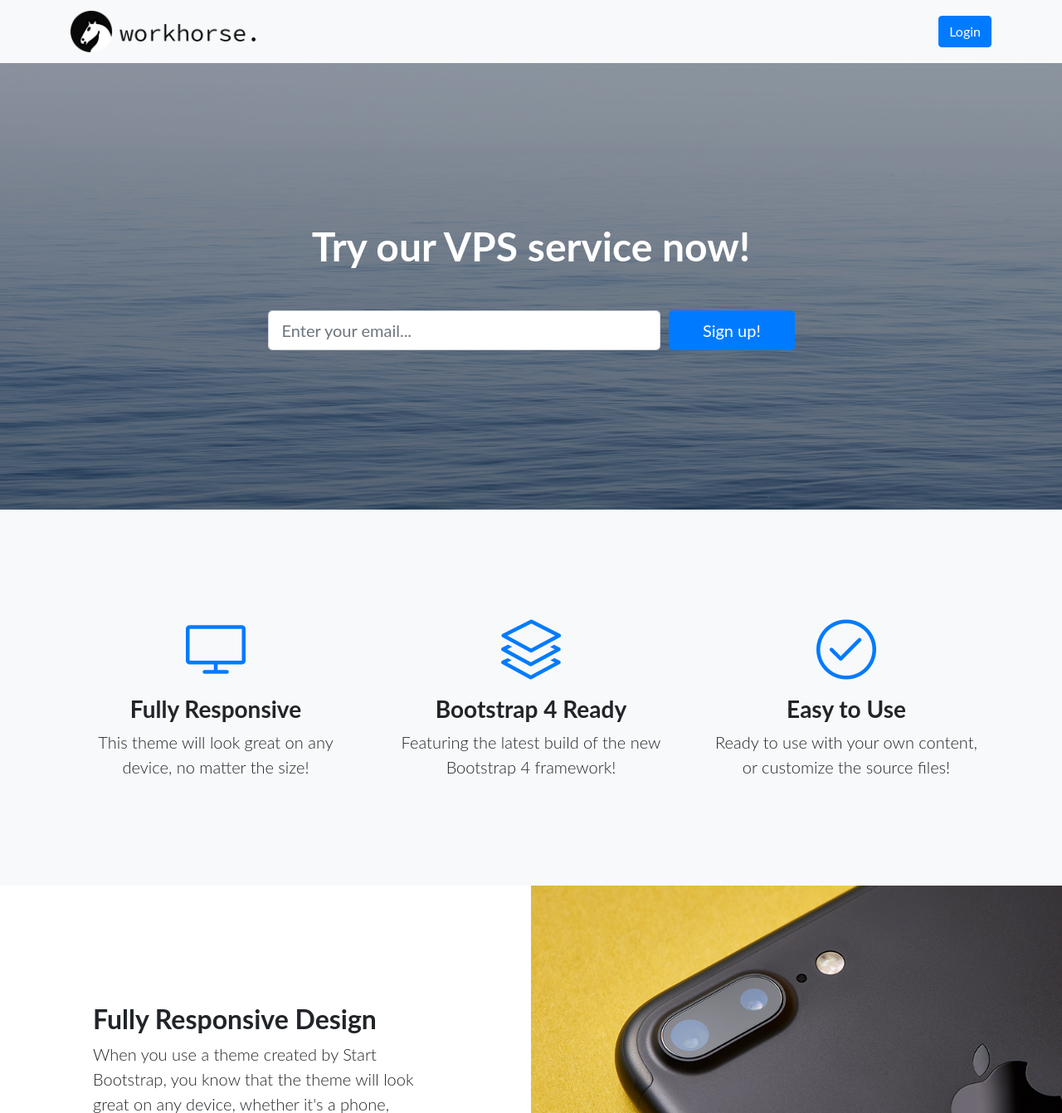
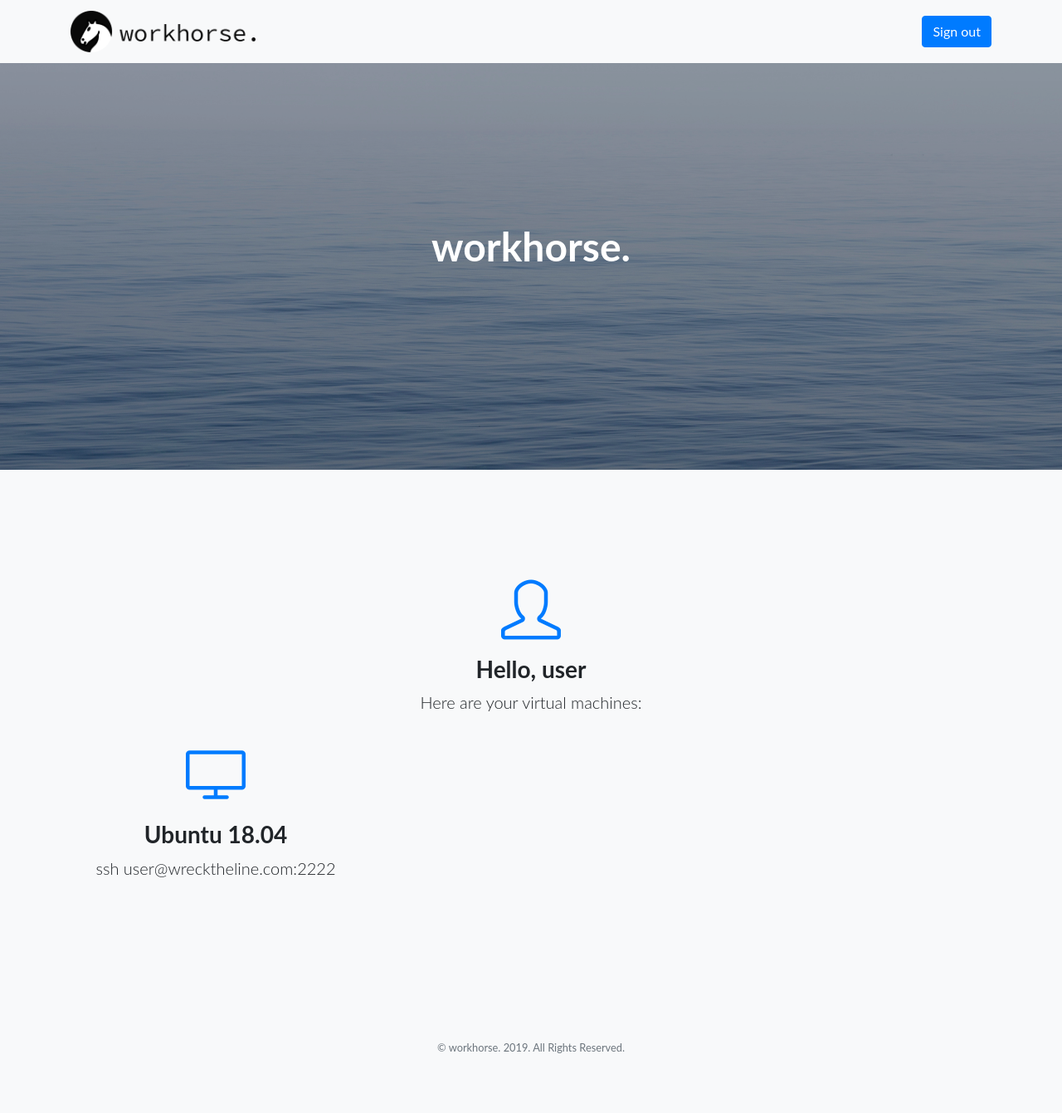
Before and after one commit to adragosxyz/workhorse, a PHP site: page /dashboard/index.php in a window 1280 px wide. Shown: the top 1341 px of the page at 83% size. After the commit the page ends 1269 px from the top, so only its background shows below. Run offline with PHP 8.4, Linux system fonts and the light colour scheme.

Commit message:
Schimbari MS

```diff
--- /dev/null
+++ b/site/dashboard/index.php
@@ -0,0 +1,89 @@
+<html>
+    <head>
+        <meta charset="utf-8">
+        <meta name="viewport" content="width=device-width, initial-scale=1, shrink-to-fit=no">
+        <meta name="description" content="Online VPS Service">
+        <meta name="author" content="workhorse.">
+        <title>workhorse. - Dashboard</title>
+        <!-- Bootstrap core CSS -->
+        <link href="/vendor/bootstrap/css/bootstrap.min.css" rel="stylesheet">
+
+        <!-- Custom fonts for this template -->
+        <link href="/vendor/fontawesome-free/css/all.min.css" rel="stylesheet">
+        <link href="/vendor/simple-line-icons/css/simple-line-icons.css" rel="stylesheet" type="text/css">
+        <link href="/https://fonts.googleapis.com/css?family=Lato:300,400,700,300italic,400italic,700italic" rel="stylesheet" type="text/css">
+
+        <!-- Custom styles for this template -->
+        <link href="/css/landing-page.min.css" rel="stylesheet">
+        <link href="/css/site.css" rel="stylesheet">
+    </head>
+    <body>
+        <!-- Navigation -->
+        <nav class="navbar navbar-light bg-light static-top">
+        <div class="container">
+          <a class="navbar-brand" href="#">
+            <img src="/img/logo1.png" id="logo-wh"/>
+          </a>
+          <a class="btn btn-primary" href="/account/signout.php">Sign out</a>
+        </div>
+      </nav>
+
+        <!-- Masthead -->
+  <header class="masthead text-white text-center">
+        <div class="overlay"></div>
+        <div class="container">
+          <div class="row">
+            <div class="col-xl-9 mx-auto">
+              <h1 class="mb-5">workhorse.</h1>
+            </div>
+          </div>
+        </div>
+      </header>
+
+      <!-- Icons Grid -->
+      <section class="features-icons bg-light text-center">
+        <div class="container">
+          <div class="row">
+            <div class="col-lg-12">
+              <div class="features-icons-item mx-auto mb-5 mb-lg-0 mb-lg-3">
+                <div class="features-icons-icon d-flex">
+                  <i class="icon-user m-auto text-primary"></i>
+                </div>
+                <h3>Hello, user</h3>
+                <p class="lead mb-0">Here are your virtual machines:</p>
+              </div>
+            </div>
+          </div>
+        </div>
+        <div class="container" id="virtual-machines">
+            <div class="row">
+                <div class="col-lg-4">
+                    <div class="features-icons-item mx-auto mb-5 mb-lg-0 mb-lg-3">
+                    <div class="features-icons-icon d-flex">
+                        <i class="icon-screen-desktop m-auto text-primary"></i>
+                    </div>
+                    <h3>Ubuntu 18.04</h3>
+                    <p class="lead mb-0">ssh user@wrecktheline.com:2222</p>
+                    </div>
+                </div>
+            </div>
+        </div>
+      </section>
+
+          <!-- Footer -->
+        <footer class="footer bg-light">
+        <div class="container">
+          <div class="row">
+            <div class="col-lg-12 h-100 text-center text-lg-center my-auto">
+              <p class="text-muted small mb-4 mb-lg-0">&copy; workhorse. 2019. All Rights Reserved.</p>
+            </div>
+          </div>
+        </div>
+      </footer>
+
+      <!-- Bootstrap core JavaScript -->
+      <script src="/vendor/jquery/jquery.min.js"></script>
+      <script src="/vendor/bootstrap/js/bootstrap.bundle.min.js"></script>
+    </body>
+
+</html>
--- a/site/index.php
+++ b/site/index.php
@@ -5,8 +5,8 @@
 
   <meta charset="utf-8">
   <meta name="viewport" content="width=device-width, initial-scale=1, shrink-to-fit=no">
-  <meta name="description" content="">
-  <meta name="author" content="">
+  <meta name="description" content="Online VPS Service">
+  <meta name="author" content="workhorse.">
 
   <title>workhorse.</title>
 
```
Also changed, not shown: database.sql (+18 -1 lines), site/account/signout.php (added), site/api/account/signout.php (added), site/img/testimonials-1.jpg (deleted), site/img/testimonials-2.jpg (deleted), site/img/testimonials-3.jpg (deleted).
